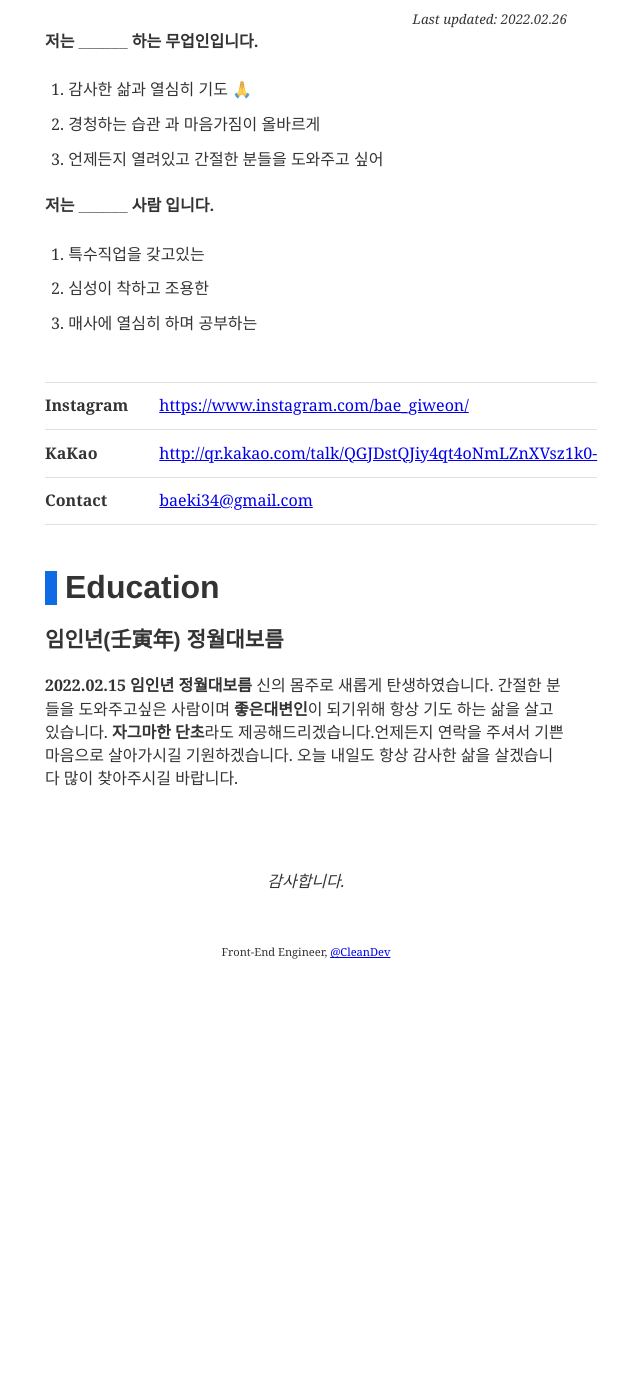
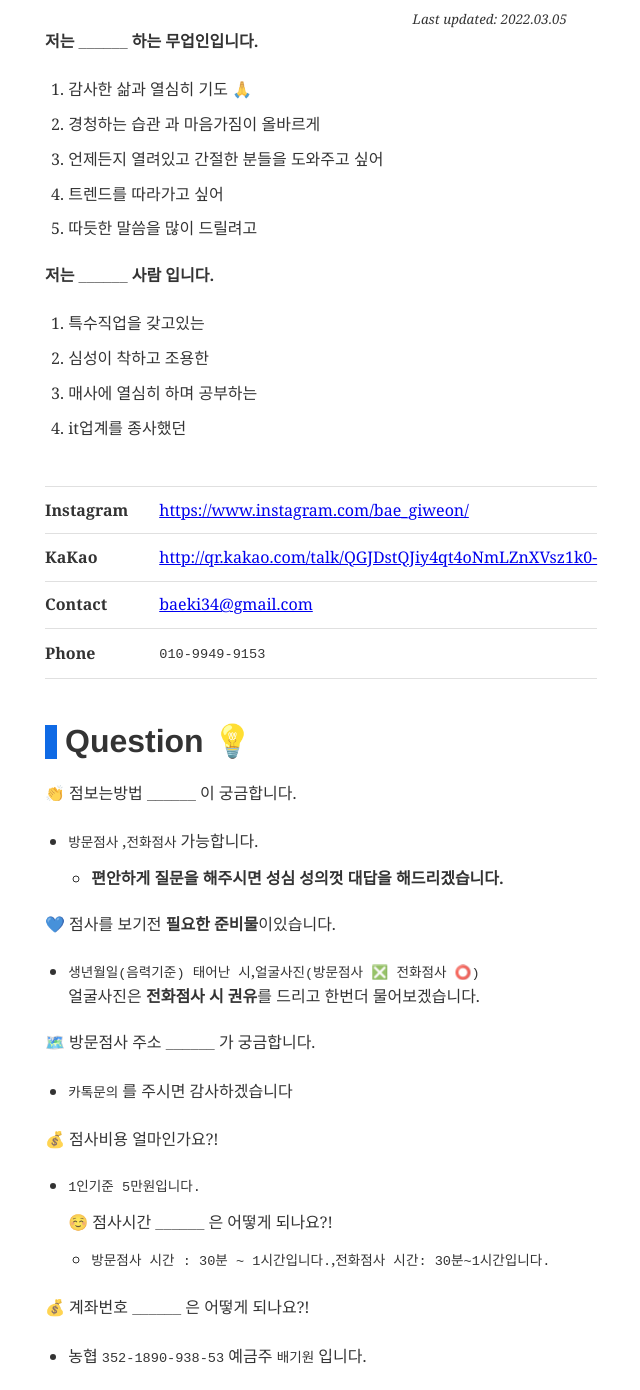
Before and after one commit to rlwi440/rlwi440.github.io, a Gatsby site in the folder my-blog-starter/: page /about in a window 1280 px wide. Shown: the part 65-1455 px from the top of the page, without its empty margins (334-974 px from the left). Before the commit the page ends 1089 px from the top, so only its background shows below. Built offline with nearby package versions, Linux system fonts and the light colour scheme; Gatsby itself is replaced by a stand-in of ours; some packages are replaced by stand-ins of ours; what typography-theme-github would draw is missing.

Commit message:
Docs:Question 내용수정

```diff
--- a/my-blog-starter/content/__about/resume-ko.md
+++ b/my-blog-starter/content/__about/resume-ko.md
@@ -6,27 +6,59 @@ lang: 'ko'
 
 # 애동제자 배기원
 
-<div align="right"><sub><i>Last updated: 2022.02.26</i></sub></div>
+<div align="right"><sub><i>Last updated: 2022.03.05</i></sub></div>
 
 **저는 `______` 하는 무업인입니다.**
 
 1. 감사한 삶과 열심히 기도 🙏
 2. 경청하는 습관 과 마음가짐이 올바르게
 3. 언제든지 열려있고 간절한 분들을 도와주고 싶어
+4. 트렌드를 따라가고 싶어
+5. 따듯한 말씀을 많이 드릴려고
 
 **저는 `______` 사람 입니다.**
 
 1. 특수직업을 갖고있는
 2. 심성이 착하고 조용한
 3. 매사에 열심히 하며 공부하는
+4. it업계를 종사했던
 
 |               |                                                         |
 | :-----------: | ------------------------------------------------------- |
 | **Instagram** | <https://www.instagram.com/bae_giweon/>                 |
 |   **KaKao**   | <http://qr.kakao.com/talk/QGJDstQJiy4qt4oNmLZnXVsz1k0-> |
 |  **Contact**  | <baeki34@gmail.com>                                     |
+|   **Phone**   | `010-9949-9153`                                         |
 
 <br />
+
+# Question 💡
+
+👏 점보는방법 `______` 이 궁금합니다.
+
+- `방문점사` ,`전화점사` 가능합니다.
+  - **편안하게 질문을 해주시면 성심 성의껏 대답을 해드리겠습니다.**
+
+💙 점사를 보기전 **필요한 준비물**이있습니다.
+
+- `생년월일(음력기준) 태어난 시`,`얼굴사진(방문점사 ❎ 전화점사 ⭕)`
+  얼굴사진은 **전화점사 시 권유**를 드리고 한번더 물어보겠습니다.
+
+🗺️ 방문점사 주소 `______` 가 궁금합니다.
+
+- `카톡문의` 를 주시면 감사하겠습니다
+
+💰 점사비용 얼마인가요?!
+
+- `1인기준 5만원입니다.`
+
+  ☺️ 점사시간 `______` 은 어떻게 되나요?!
+
+  - `방문점사 시간 : 30분 ~ 1시간입니다.`,`전화점사 시간: 30분~1시간입니다.`
+
+💰 계좌번호 `______` 은 어떻게 되나요?!
+
+- 농협 `352-1890-938-53` 예금주 `배기원` 입니다.
 
 # Education
 
```
